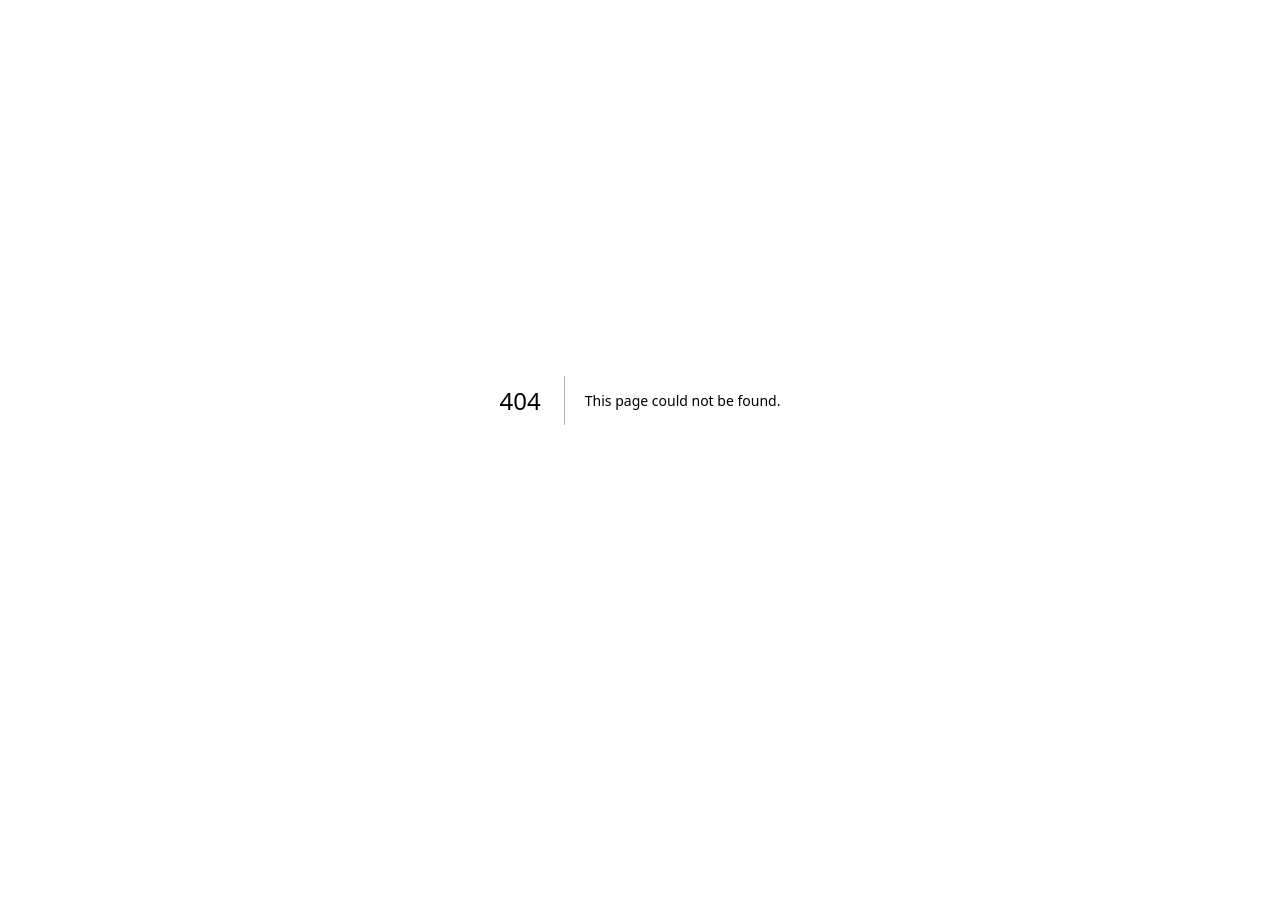
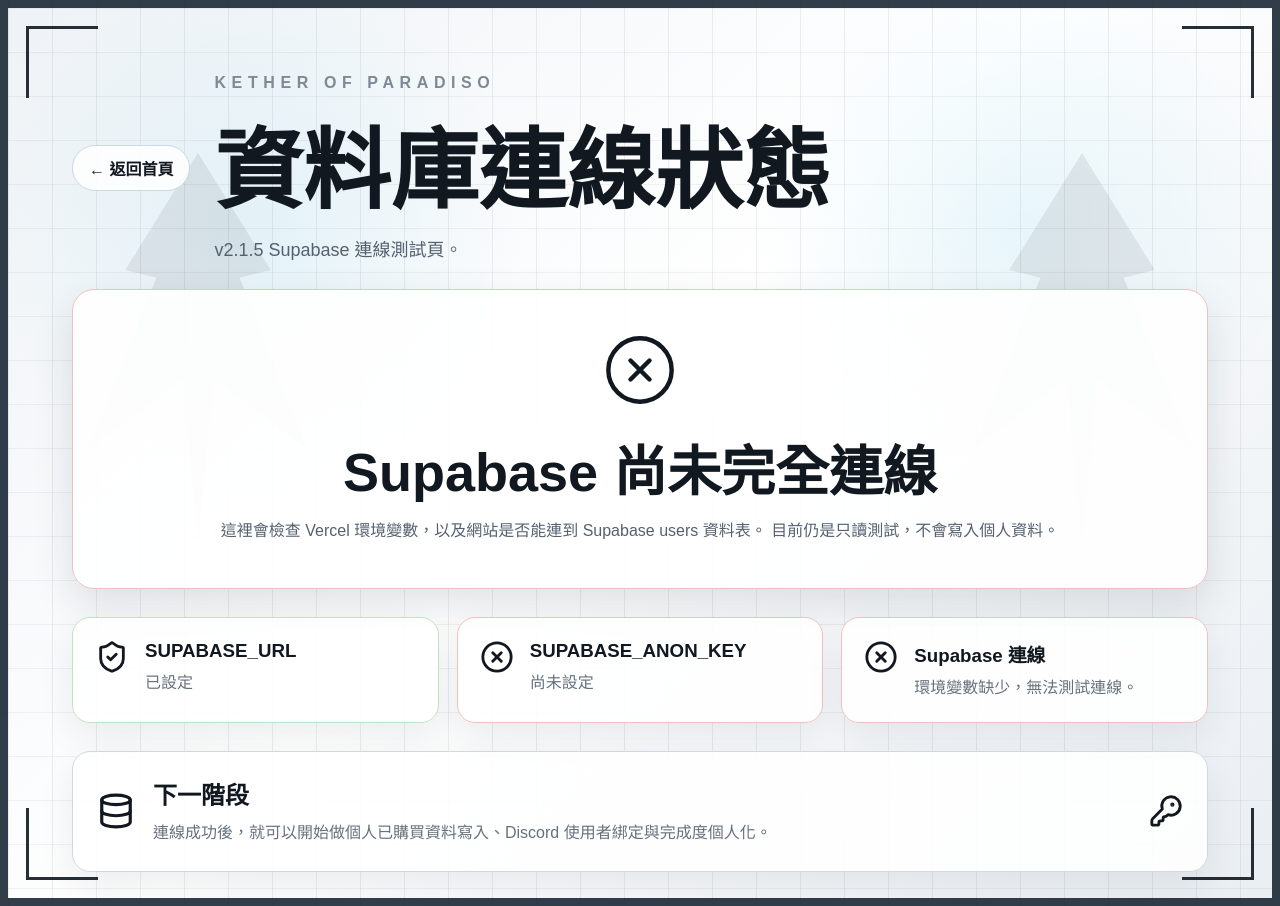
Before and after one commit to yahananako/kether-warframe-database, a Next.js app: page /db-status in a window 1280 px wide. Before the commit this address had no page. Before the commit the page ends 800 px from the top, so only its background shows below. Built offline with nearby package versions, Linux system fonts and the light colour scheme; no server answers.

Commit message:
Add Supabase connection status page

```diff
--- a/app/database/[category]/page.tsx
+++ b/app/database/[category]/page.tsx
@@ -24,7 +24,7 @@
           <span>{config.subtitle}</span>
         </div>
 
-        <div className="db-version-chip">網站版本 v2.1.3</div>
+        <div className="db-version-chip">網站版本 v2.1.5</div>
       </header>
 
       <section className="db-kpi-grid">
--- /dev/null
+++ b/app/db-status/page.tsx
@@ -0,0 +1,124 @@
+import Link from "next/link";
+import { Database, ShieldCheck, XCircle, CheckCircle2, KeyRound } from "lucide-react";
+
+type DbCheck = {
+  ok: boolean;
+  label: string;
+  detail: string;
+};
+
+async function checkSupabase(): Promise<DbCheck[]> {
+  const supabaseUrl = process.env.SUPABASE_URL;
+  const supabaseAnonKey = process.env.SUPABASE_ANON_KEY;
+
+  const checks: DbCheck[] = [
+    {
+      ok: Boolean(supabaseUrl),
+      label: "SUPABASE_URL",
+      detail: supabaseUrl ? "已設定" : "尚未設定"
+    },
+    {
+      ok: Boolean(supabaseAnonKey),
+      label: "SUPABASE_ANON_KEY",
+      detail: supabaseAnonKey ? "已設定" : "尚未設定"
+    }
+  ];
+
+  if (!supabaseUrl || !supabaseAnonKey) {
+    checks.push({
+      ok: false,
+      label: "Supabase 連線",
+      detail: "環境變數缺少，無法測試連線。"
+    });
+
+    return checks;
+  }
+
+  try {
+    const response = await fetch(`${supabaseUrl}/rest/v1/users?select=id&limit=1`, {
+      headers: {
+        apikey: supabaseAnonKey,
+        Authorization: `Bearer ${supabaseAnonKey}`
+      },
+      cache: "no-store"
+    });
+
+    if (response.ok) {
+      checks.push({
+        ok: true,
+        label: "Supabase 連線",
+        detail: "連線成功，資料庫可被網站讀取。"
+      });
+    } else {
+      const text = await response.text();
+
+      checks.push({
+        ok: false,
+        label: "Supabase 連線",
+        detail: `連線失敗：HTTP ${response.status} ${text.slice(0, 120)}`
+      });
+    }
+  } catch (error) {
+    checks.push({
+      ok: false,
+      label: "Supabase 連線",
+      detail: "連線失敗：網站無法連到 Supabase。"
+    });
+  }
+
+  return checks;
+}
+
+export default async function DbStatusPage() {
+  const checks = await checkSupabase();
+  const allOk = checks.every((item) => item.ok);
+
+  return (
+    <main className="page-shell db-status-page">
+      <div className="corner corner-lt" />
+      <div className="corner corner-rt" />
+      <div className="corner corner-lb" />
+      <div className="corner corner-rb" />
+
+      <header className="profile-header">
+        <Link href="/" className="db-back">← 返回首頁</Link>
+
+        <div>
+          <p>KETHER OF PARADISO</p>
+          <h1>資料庫連線狀態</h1>
+          <span>v2.1.5 Supabase 連線測試頁。</span>
+        </div>
+      </header>
+
+      <section className={allOk ? "db-status-hero ok" : "db-status-hero error"}>
+        {allOk ? <CheckCircle2 size={76} strokeWidth={1.4} /> : <XCircle size={76} strokeWidth={1.4} />}
+        <h2>{allOk ? "Supabase 連線成功" : "Supabase 尚未完全連線"}</h2>
+        <p>
+          這裡會檢查 Vercel 環境變數，以及網站是否能連到 Supabase users 資料表。
+          目前仍是只讀測試，不會寫入個人資料。
+        </p>
+      </section>
+
+      <section className="db-status-grid">
+        {checks.map((item) => (
+          <article className={item.ok ? "status-card ok" : "status-card error"} key={item.label}>
+            {item.ok ? <ShieldCheck size={34} /> : <XCircle size={34} />}
+            <div>
+              <h3>{item.label}</h3>
+              <p>{item.detail}</p>
+            </div>
+          </article>
+        ))}
+      </section>
+
+      <section className="db-status-next">
+        <Database size={38} />
+        <div>
+          <h2>下一階段</h2>
+          <p>連線成功後，就可以開始做個人已購買資料寫入、Discord 使用者綁定與完成度個人化。</p>
+        </div>
+        <KeyRound size={34} />
+      </section>
+    </main>
+  );
+}
--- a/app/globals.css
+++ b/app/globals.css
@@ -1345,3 +1345,114 @@
     grid-template-columns: 1fr;
   }
 }
+
+.db-status-page {
+  display: grid;
+  align-content: start;
+  gap: 28px;
+}
+
+.db-status-hero {
+  position: relative;
+  z-index: 2;
+  text-align: center;
+  background: rgba(255,255,255,0.92);
+  border: 1px solid var(--line);
+  border-radius: 22px;
+  padding: 42px 28px;
+  box-shadow: 0 18px 42px rgba(20, 32, 45, 0.12);
+}
+
+.db-status-hero.ok {
+  border-color: #bde4c4;
+}
+
+.db-status-hero.error {
+  border-color: #f0c0c0;
+}
+
+.db-status-hero h2 {
+  margin: 16px 0 10px;
+  font-size: clamp(30px, 5vw, 54px);
+}
+
+.db-status-hero p {
+  max-width: 860px;
+  margin: 0 auto;
+  color: #55616f;
+  line-height: 1.8;
+}
+
+.db-status-grid {
+  position: relative;
+  z-index: 2;
+  display: grid;
+  grid-template-columns: repeat(3, 1fr);
+  gap: 18px;
+}
+
+.status-card {
+  background: rgba(255,255,255,0.9);
+  border: 1px solid var(--line);
+  border-radius: 18px;
+  padding: 22px;
+  display: grid;
+  grid-template-columns: auto 1fr;
+  gap: 16px;
+  align-items: start;
+  box-shadow: 0 14px 34px rgba(20, 32, 45, 0.08);
+}
+
+.status-card.ok {
+  border-color: #bde4c4;
+}
+
+.status-card.error {
+  border-color: #f0c0c0;
+}
+
+.status-card h3 {
+  margin: 0 0 8px;
+}
+
+.status-card p {
+  margin: 0;
+  color: #66717d;
+  line-height: 1.6;
+  word-break: break-word;
+}
+
+.db-status-next {
+  position: relative;
+  z-index: 2;
+  background: rgba(255,255,255,0.9);
+  border: 1px solid var(--line);
+  border-radius: 18px;
+  padding: 24px;
+  display: grid;
+  grid-template-columns: auto 1fr auto;
+  gap: 18px;
+  align-items: center;
+  box-shadow: 0 14px 34px rgba(20, 32, 45, 0.08);
+}
+
+.db-status-next h2 {
+  margin: 0 0 8px;
+}
+
+.db-status-next p {
+  margin: 0;
+  color: #66717d;
+  line-height: 1.7;
+}
+
+@media (max-width: 900px) {
+  .db-status-grid {
+    grid-template-columns: 1fr;
+  }
+
+  .db-status-next {
+    grid-template-columns: 1fr;
+    text-align: center;
+  }
+}
--- a/app/login/page.tsx
+++ b/app/login/page.tsx
@@ -14,7 +14,7 @@
         <div>
           <p>KETHER OF PARADISO</p>
           <h1>Discord 登入</h1>
-          <span>v2.1.3 權限系統前置頁，下一階段會接入 Discord OAuth。</span>
+          <span>v2.1.5 權限系統前置頁，下一階段會接入 Discord OAuth。</span>
         </div>
       </header>
 
--- a/app/page.tsx
+++ b/app/page.tsx
@@ -83,6 +83,7 @@
               <Link href="/">首頁</Link>
               <Link href="/login">Discord 登入</Link>
               <Link href="/profile">個人進度</Link>
+              <Link href="/db-status">資料庫狀態</Link>
               {navItems.map((item) => (
                 <Link key={item.label} href={item.href}>
                   {item.label}
@@ -237,7 +238,7 @@
 
           <div className="total-row">
             <span>網站版本</span>
-            <b>v2.1.3</b>
+            <b>v2.1.5</b>
           </div>
         </article>
 
@@ -247,7 +248,7 @@
             <span>5　備註</span>
           </div>
 
-          <p>・v2.1.3 已加入首頁自動資料總控台。</p>
+          <p>・v2.1.5 已加入首頁自動資料總控台。</p>
           <p>・下一階段可做 Discord 登入前置與個人化資料庫設計。</p>
           <p>・完成度目前讀取表格欄位，未來會改為個人獨立紀錄。</p>
           <div className="note-lines" />
--- a/app/profile/page.tsx
+++ b/app/profile/page.tsx
@@ -47,7 +47,7 @@
         <div>
           <p>KETHER OF PARADISO</p>
           <h1>個人進度中心</h1>
-          <span>v2.1.3 個人化資料庫前置架構，準備接入 Discord 與資料庫。</span>
+          <span>v2.1.5 個人化資料庫前置架構，準備接入 Discord 與資料庫。</span>
         </div>
       </header>
 
--- a/package.json
+++ b/package.json
@@ -1,6 +1,6 @@
 {
   "name": "kether-warframe-database",
-  "version": "2.1.3",
+  "version": "2.1.5",
   "private": true,
   "scripts": {
     "dev": "next dev",
```
